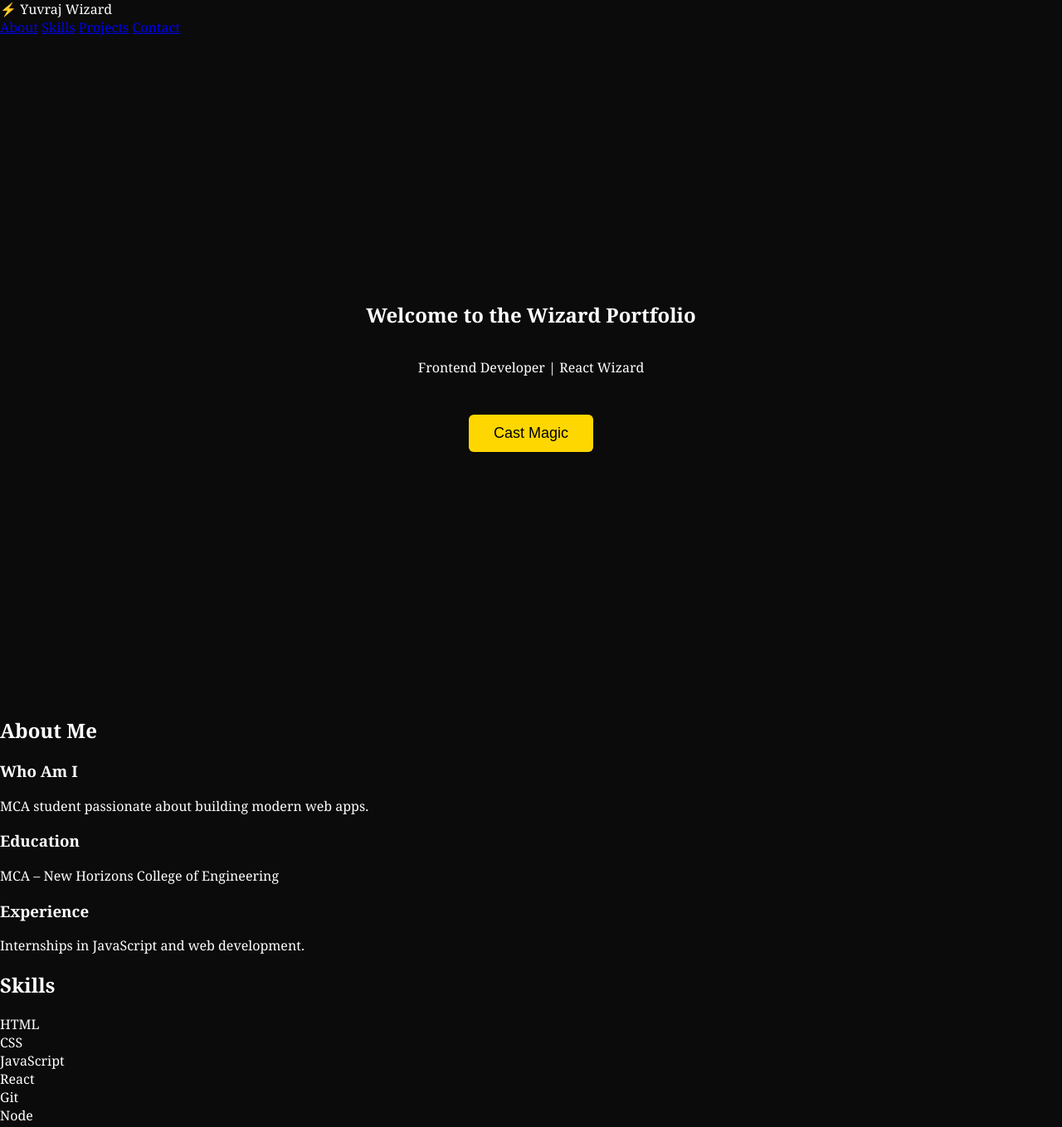
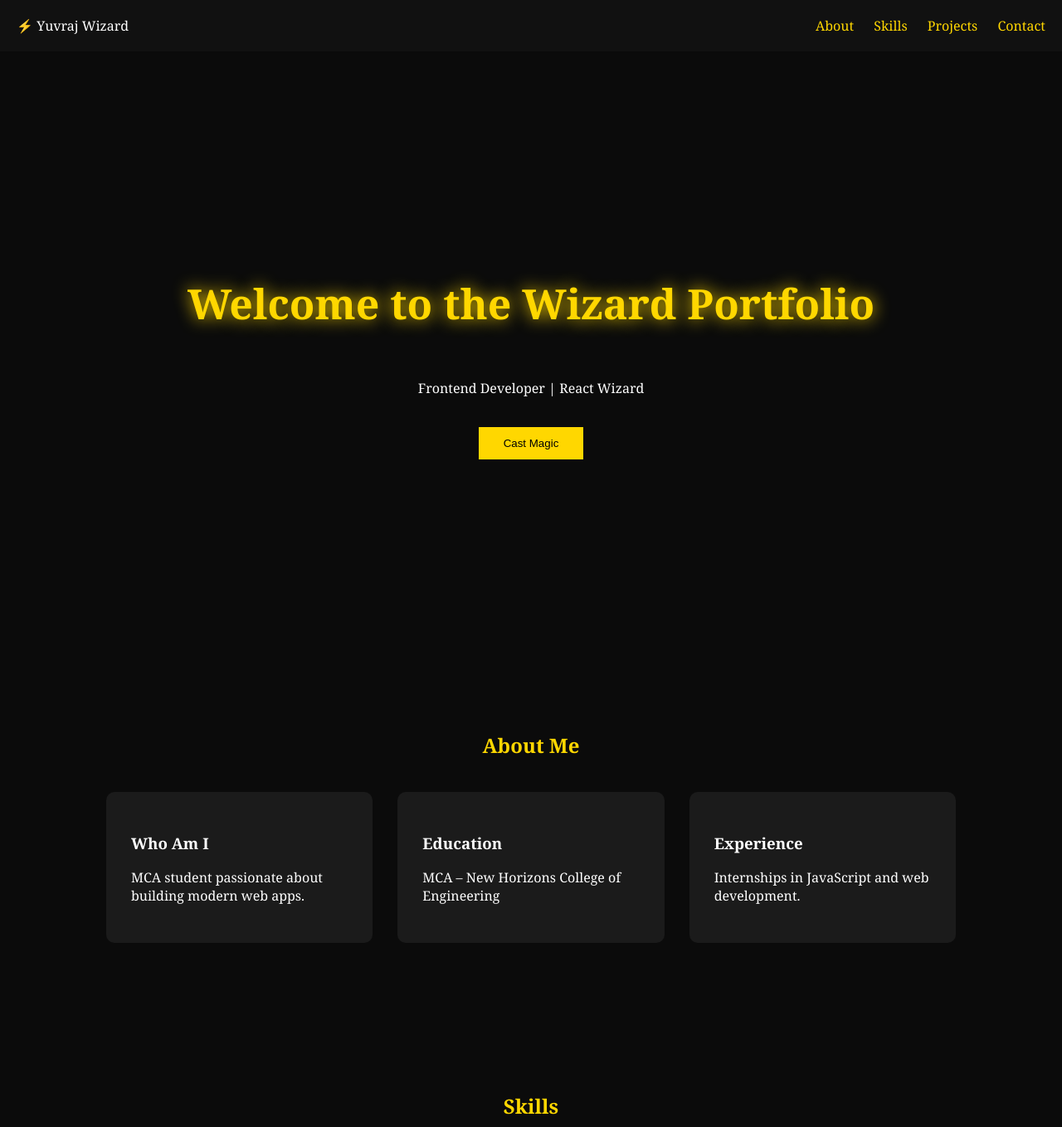
Before and after one commit to Yuvrajbhagyedh/linux-portfolio, a plain HTML site: page index.html in a window 1280 px wide. Shown: the top 1359 px of the page at 83% size. Drawn offline with Linux system fonts and the light colour scheme.

Commit message:
added css file

```diff
--- a/style.css
+++ b/style.css
@@ -3,11 +3,26 @@ margin:0;
 background:#0b0b0b;
 color:white;
 font-family:Georgia, serif;
-overflow-x:hidden;
+}
+
+.navbar{
+display:flex;
+justify-content:space-between;
+align-items:center;
+padding:20px;
+background:#111;
+position:sticky;
+top:0;
+}
+
+.navbar a{
+margin-left:20px;
+text-decoration:none;
+color:gold;
 }
 
 .hero{
-height:100vh;
+height:90vh;
 display:flex;
 flex-direction:column;
 justify-content:center;
@@ -15,54 +30,44 @@ align-items:center;
 text-align:center;
 }
 
-.title{
-font-size:60px;
-color:#f0d878;
+.hero h1{
+font-size:50px;
+color:gold;
 text-shadow:0 0 20px gold;
 }
 
-.subtitle{
-opacity:0.8;
+button{
+padding:12px 30px;
+margin-top:20px;
+background:gold;
+border:none;
+cursor:pointer;
 }
 
-button{
-margin-top:30px;
-padding:12px 30px;
-background:gold;
-border:none;
-font-size:18px;
-cursor:pointer;
-border-radius:6px;
+.section{
+padding:80px 10%;
 }
 
-.book{
-display:none;
-margin:100px auto;
-width:80%;
-display:flex;
-gap:40px;
-perspective:1000px;
+.section h2{
+text-align:center;
+margin-bottom:40px;
+color:gold;
 }
 
-.page{
-background:#1e1e1e;
-padding:40px;
-width:250px;
-transform:rotateY(-20deg);
-transition:0.4s;
-border-radius:10px;
+.grid{
+display:grid;
+grid-template-columns:repeat(auto-fit,minmax(250px,1fr));
+gap:30px;
 }
 
-.page:hover{
-transform:rotateY(0deg) scale(1.1);
+.card{
+background:#1b1b1b;
+padding:30px;
+border-radius:10px;
+transition:0.3s;
 }
 
-.voldemort{
-position:fixed;
-bottom:30px;
-right:30px;
-background:#330000;
-padding:20px;
-border-radius:10px;
-display:none;
+.card:hover{
+transform:translateY(-10px);
+box-shadow:0 10px 30px rgba(255,215,0,0.3);
 }
```
